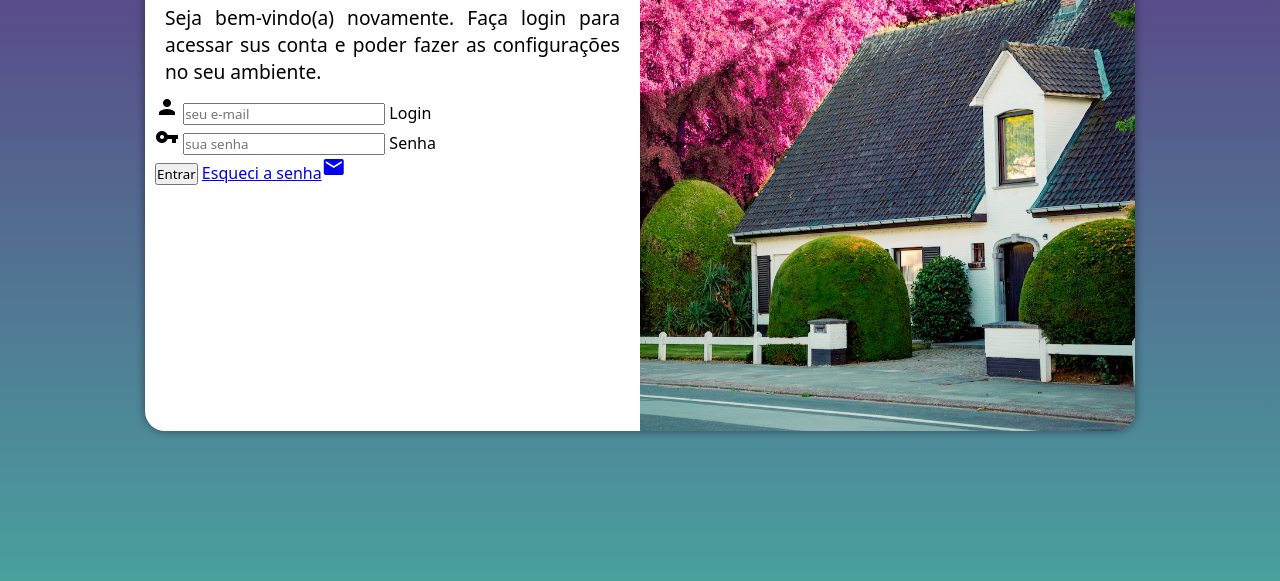
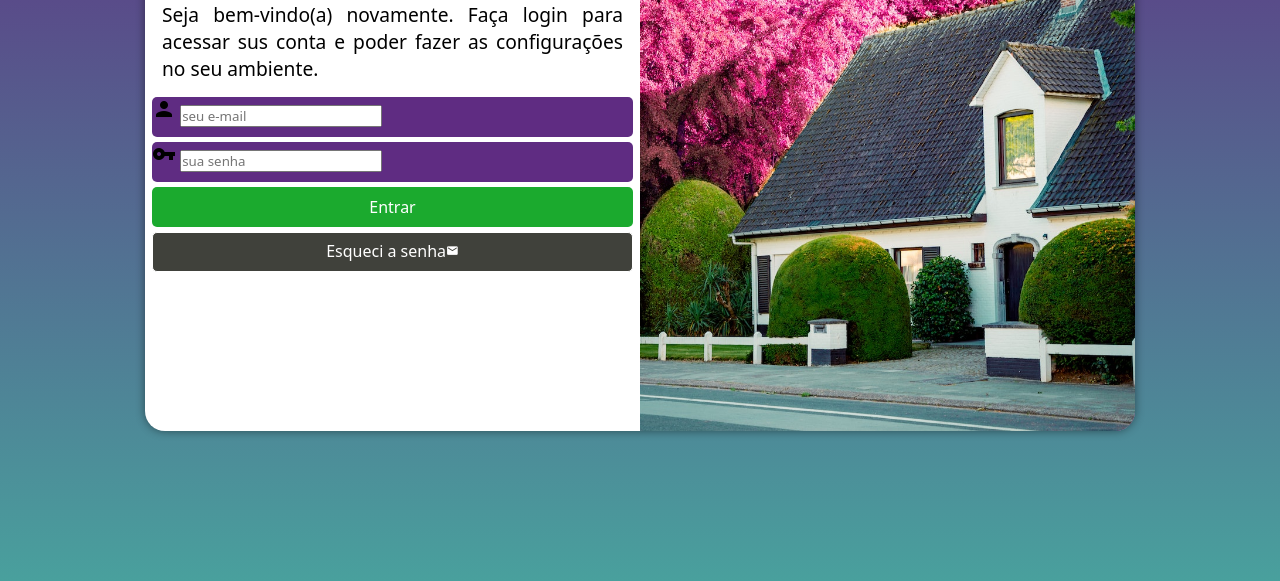
Before and after one commit to franciscolucas686/projeto-login, a plain HTML site: page index.html in a window 1280 px wide. Shown: the part 219-800 px from the top of the page. Drawn offline with Linux system fonts and the light colour scheme.

Commit message:
formatação do formulário

```diff
--- a/estilos/style.css
+++ b/estilos/style.css
@@ -34,7 +34,7 @@ section#login{
 
 
     background-color: white;
-    width: 250px;
+    width: 251px;
     height: 500px;
     border-radius: 20px;
     box-shadow: 0px 0px 10px rgba(0, 0, 0, 0.450);
@@ -52,7 +52,7 @@ section#login div#imagem{
 
 section#login div#formulario{
     display: block;
-    padding: 10px;
+    padding: 7px;
 }
 
 div#formulario h1{
@@ -64,3 +64,55 @@ div#formulario p{
     font-size: 0.8em;
     text-align: justify;
 }
+
+form div.campo{
+    background-color: #5f2c82;
+    height: 40px;
+    border-radius: 5px;
+    margin: 5px 0px;
+}
+
+div.campo label {
+    display: none;
+}
+
+form input[type=submit] {
+    display: block;
+    font-size: 1em;
+    width: 100%;
+    height: 40px;
+    background-color: #1baa2e;
+    color: white;
+    border: none;
+    border-radius: 5px;
+    cursor: pointer;
+}
+
+form input[type=submit]:hover{
+    background-color: #00ff00;
+}
+
+form a.botao{
+    display: block;
+    text-align: center;
+    font-size: 1em;
+    width: 100%;
+    height: 40px;
+    padding-top: 7px;
+    margin-top: 5px;
+    background-color:  #40413b;
+    border-radius: 5px;
+    border: 1px solid;
+    color: white;
+    text-decoration: none;
+}
+
+form a.botao:hover{
+    color: green;
+    background-color: white;
+
+}
+
+form a.botao span {
+    font-size: 0.8em;
+}
--- a/index.html
+++ b/index.html
@@ -25,13 +25,13 @@
                         <input type="email" name="login" id="ilogin" placeholder="seu e-mail" autocomplete="email" required maxlength="30">
                         <label for="ilogin">Login</label>
                     </div>
-                    <div>
+                    <div class="campo">
                         <span class="material-icons">vpn_key</span>
                         <input type="password" name="senha" id="isenha" placeholder="sua senha" autocomplete="current-password" required minlength="8" maxlength="20">
                         <label for="isenha">Senha</label>
                     </div>
                     <input type="submit" value="Entrar">
-                    <a href="esqueci.html">
+                    <a href="esqueci.html" class="botao">
                         Esqueci a senha<span class="material-icons">mail</span>
                     </a>
 
```
